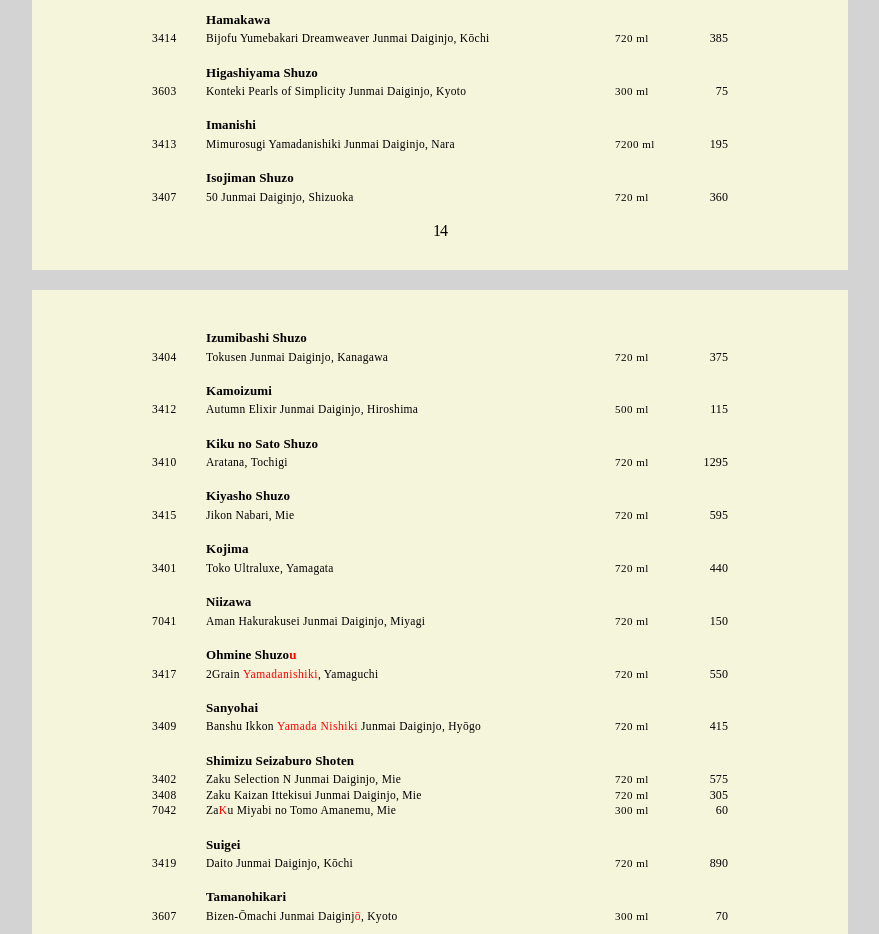
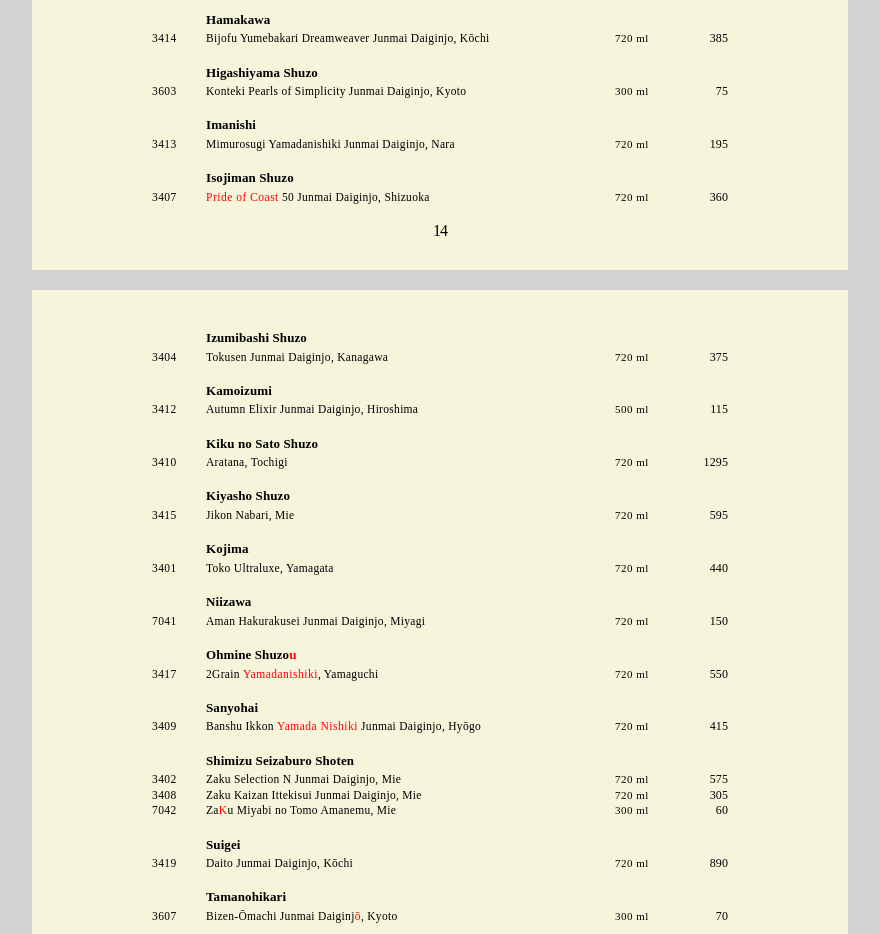
Before and after one commit to DanielAlvarez2/nama, a Next.js app: page /sake in a window 1280 px wide. Shown: the part 1980-2914 px from the top of the page, without its empty margins (200-1079 px from the left). Built offline with nearby package versions, Linux system fonts and the light colour scheme.

Commit message:
update sake photos

```diff
--- a/app/sake/page.jsx
+++ b/app/sake/page.jsx
@@ -1007,7 +1007,16 @@
                         <div className='sake-producer-name'><span className='bin-left'></span>
                             Imanishi
                         </div>{/* .sake-producer-name */}
-                        <div className='sake'>
+
+                        <div className='sake' onClick={()=>openModal(
+                                                                    'JUNMAI DAIGINJO',
+                                                                    'Imanishi',
+                                                                    '3413',
+                                                                    '720 ml',
+                                                                    '360',
+                                                                    'Mimurosugi Yamadanishiki Junmai Daiginjo, Nara',
+                                                                    'mimurosugi.jpg'
+                                                                    )}>
                             <div className='sake-flexbox-left'>
                                 <span className='bin-left'>3413</span>
                                 <span className='sake-description'>
@@ -1016,7 +1025,7 @@
                             </div>{/* .sake-flexbox-left */}
                             <div className='sake-flexbox-right'>
                                 <span className='bin-mobile'>3413</span>
-                                <span className='sake-size'>7200 ml</span>
+                                <span className='sake-size'>720 ml</span>
                                 <span className='sake-price'>195</span>
                             </div>{/* .sake-flexbox-right */}
                         </div>{/* .sake */}
@@ -1026,11 +1035,20 @@
                         <div className='sake-producer-name'><span className='bin-left'></span>
                             Isojiman Shuzo
                         </div>{/* .sake-producer-name */}
-                        <div className='sake'>
+
+                        <div className='sake' onClick={()=>openModal(
+                                                                    'JUNMAI DAIGINJO',
+                                                                    'Isojiman Shuzo',
+                                                                    '3407',
+                                                                    '720 ml',
+                                                                    '360',
+                                                                    '<span class="typo">Pride of Coast</span> 50 Junmai Daiginjo, Shizuoka',
+                                                                    'pride-of-coast.jpg'
+                                                                    )}>
                             <div className='sake-flexbox-left'>
                                 <span className='bin-left'>3407</span>
                                 <span className='sake-description'>
-                                    50 Junmai Daiginjo, Shizuoka
+                                    <span className='typo'>Pride of Coast</span> 50 Junmai Daiginjo, Shizuoka
                                 </span>
                             </div>{/* .sake-flexbox-left */}
                             <div className='sake-flexbox-right'>
```
Also changed, not shown: public/mimurosugi.jpg (added), public/pride-of-coast.jpg (added).
